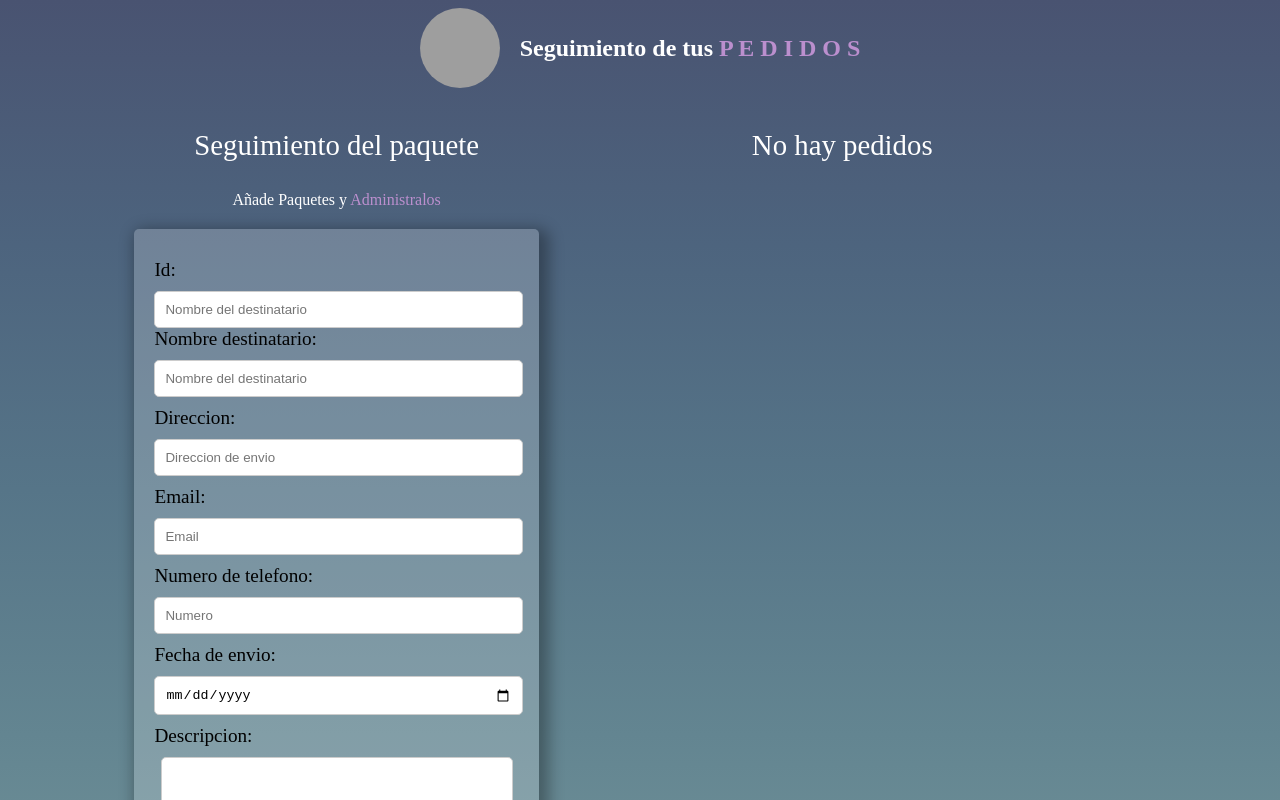
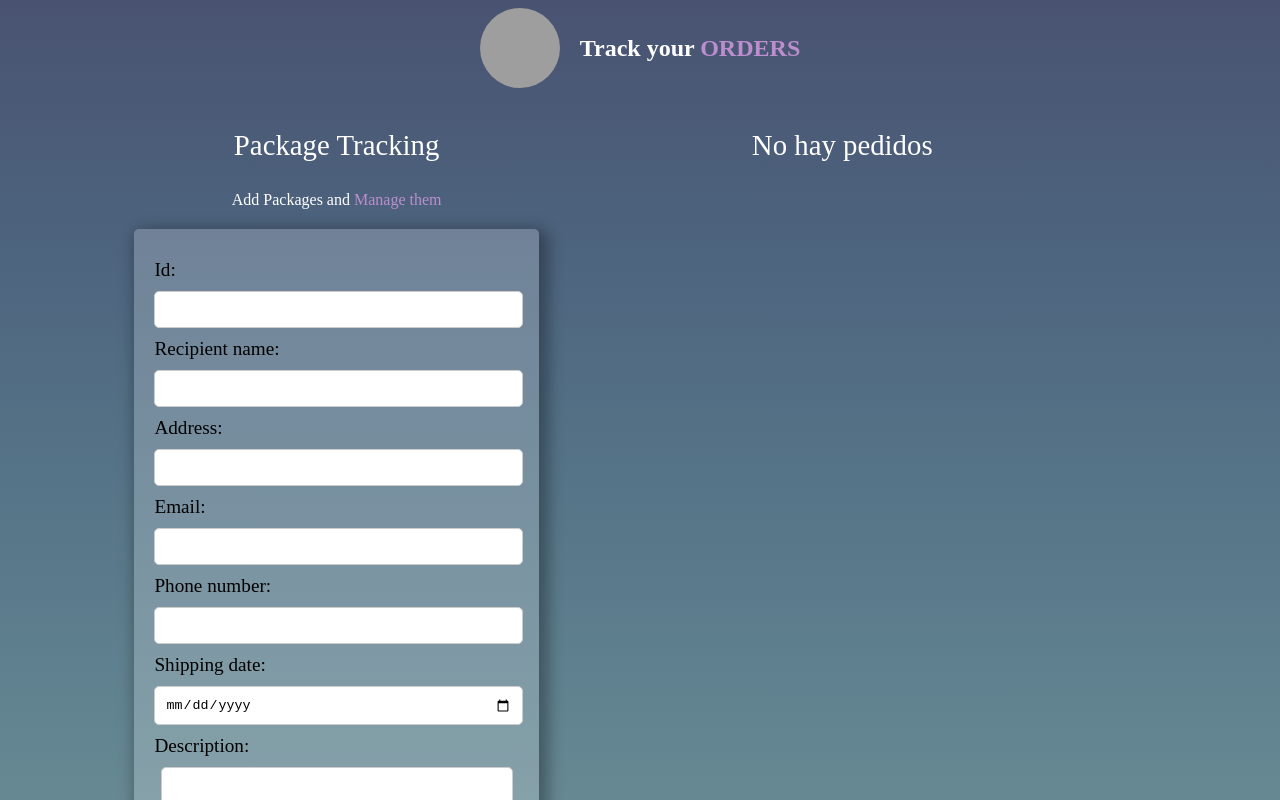
Before and after one commit to dayanMichelle/reactTrackingSystem, a React (Vite) app: page / in a window 1280 px wide. Shown: the top 800 px of the page. Built offline with nearby package versions, Linux system fonts and the light colour scheme; grey boxes are pictures that could not be loaded.

Commit message:
completed

```diff
--- a/src/App.jsx
+++ b/src/App.jsx
@@ -1,4 +1,4 @@
-import { useState } from 'react'
+import { useState,useEffect } from 'react'
 import { Formulario } from './components/Formulario'
 import { Header } from './components/Header'
 import { ListadoPacientes } from './components/ListadoPacientes'
@@ -7,6 +7,21 @@ import { ListadoPacientes } from './components/ListadoPacientes'
 function App() {
   const [pedidos,setPedidos] = useState([])
   const [isEdit,setIsEdit] = useState(false)
+
+  //verificando si existe algo el LocalStorage
+  useEffect(() => {
+   const obtenerLS = () => {
+     const pedidosLS = JSON.parse(localStorage.getItem('pedidos')) ?? []
+     setPedidos(pedidosLS)
+   }
+  obtenerLS()
+  },[])
+
+  //LocalStorage
+  useEffect(() => {
+    localStorage.setItem('pedidos',JSON.stringify(pedidos))
+  },[pedidos])
+
   const [currentUser, setCurrentUser] = useState({
     id: '',
     name: '',
@@ -30,12 +45,9 @@ function App() {
    setIsEdit(true)
   }
 
-  const updateUser = (id,updatedUser) => {
-    setPedidos(pedidos.map(user=>{
-      (updatedUser.id === id ? updatedUser : user )
-    }))
-    console.log(user.id)
-    setIsEdit(false)
+  const deliteUser = id => {
+    const pedidosActualizados = pedidos.filter(user => user.id !== id);
+    setPedidos(pedidosActualizados)
   }
 
   return (
@@ -56,13 +68,12 @@ function App() {
         pedidos={pedidos}
         setPedidos = {setPedidos}
         currentUser={currentUser}
-        updateUser={updateUser}
         isEdit={isEdit}  />
 
         <ListadoPacientes
         pedidos={pedidos}
         edit={edit}
-
+        deliteUser={deliteUser}
          />
       </div>
     </div>
--- a/src/components/Formulario.jsx
+++ b/src/components/Formulario.jsx
@@ -1,6 +1,6 @@
 import { useState, useEffect } from "react"
 import { useForm } from "react-hook-form"
-export const Formulario = ({ pedidos, setPedidos, currentUser, isEdit, updateUser }) => {
+export const Formulario = ({ pedidos, setPedidos, currentUser, isEdit }) => {
 
   const { register, handleSubmit, watch, formState: { errors }, setValue } = useForm({
     defaultValues: currentUser
@@ -20,7 +20,6 @@ export const Formulario = ({ pedidos, setPedidos, currentUser, isEdit, updateUse
     setPedido(data)
 
     if (isEdit) {
-      console.log('acabas de editar')
       setPedidos([
         ...pedidos.filter(user => user.id !== data.id),
         data
@@ -57,19 +56,19 @@ export const Formulario = ({ pedidos, setPedidos, currentUser, isEdit, updateUse
           fontSize: '1.8em',
           textAlign: 'center',
         }}>
-        Seguimiento del paquete</p>
+        Package Tracking</p>
       <a href=""
         style={{
           color: 'white',
           fontWeight: '300',
           textDecoration: 'none',
         }}>
-        Añade Paquetes y
+        Add Packages and
         <span
           style={{
             color: '#BB8FCE',
             fontWeight: '100',
-          }}> Administralos</span>
+          }}> Manage them</span>
       </a>
 
       <form onSubmit={handleSubmit(onSubmit)}
@@ -98,8 +97,9 @@ export const Formulario = ({ pedidos, setPedidos, currentUser, isEdit, updateUse
               width: '95%',
               padding: '10px',
               borderRadius: '5px',
+              marginBottom: '10px',
               border: '1px solid #ccc',
-            }} type="text" placeholder="Nombre del destinatario"
+            }}type="text"  holder=""
             {...register("id")}
           />
           <label
@@ -109,7 +109,7 @@ export const Formulario = ({ pedidos, setPedidos, currentUser, isEdit, updateUse
               textAlign: 'left',
               marginBottom: '10px',
               fontSize: '1.2em',
-            }} >Nombre destinatario:</label>
+            }} >Recipient name:</label>
           <input
             id="name"
             style={{
@@ -117,7 +117,7 @@ export const Formulario = ({ pedidos, setPedidos, currentUser, isEdit, updateUse
               padding: '10px',
               borderRadius: '5px',
               border: '1px solid #ccc',
-            }} type="text" placeholder="Nombre del destinatario"
+            }} type="text"  holder="Nombre del destinatario"
             {...register("name")}
           />
         </div>
@@ -130,7 +130,7 @@ export const Formulario = ({ pedidos, setPedidos, currentUser, isEdit, updateUse
               textAlign: 'left',
               marginBottom: '10px',
               fontSize: '1.2em',
-            }} >Direccion:</label>
+            }} >Address:</label>
           <input
             id="address"
             {...register("address")}
@@ -139,7 +139,7 @@ export const Formulario = ({ pedidos, setPedidos, currentUser, isEdit, updateUse
               padding: '10px',
               border: '1px solid #ccc',
               borderRadius: '5px',
-            }} type="text" placeholder="Direccion de envio" />
+            }} type="text"  holder="Direccion de envio" />
         </div>
 
         <div style={{ marginBottom: '10px', }}>
@@ -153,14 +153,13 @@ export const Formulario = ({ pedidos, setPedidos, currentUser, isEdit, updateUse
             }} >Email:</label>
           <input
             id="email"
-            value="fwefw@d.cl"
             {...register("email")}
             style={{
               border: '1px solid #ccc',
               borderRadius: '5px',
               width: '95%',
               padding: '10px',
-            }} type="email" placeholder="Email" />
+            }} type="email"  holder="Email" />
         </div>
 
         <div style={{ marginBottom: '10px', }}>
@@ -171,7 +170,7 @@ export const Formulario = ({ pedidos, setPedidos, currentUser, isEdit, updateUse
               textAlign: 'left',
               marginBottom: '10px',
               fontSize: '1.2em',
-            }} >Numero de telefono:</label>
+            }} >Phone number:</label>
           <input
             id="number"
             {...register("number")}
@@ -180,7 +179,7 @@ export const Formulario = ({ pedidos, setPedidos, currentUser, isEdit, updateUse
               borderRadius: '5px',
               width: '95%',
               padding: '10px',
-            }} type="text" placeholder="Numero" />
+            }} type="text"  holder="Numero" />
         </div>
 
         <div style={{ marginBottom: '10px', }}>
@@ -191,7 +190,7 @@ export const Formulario = ({ pedidos, setPedidos, currentUser, isEdit, updateUse
               textAlign: 'left',
               marginBottom: '10px',
               fontSize: '1.2em',
-            }} >Fecha de envio:</label>
+            }} >Shipping date:</label>
           <input
             id="date"
             {...register("date")}
@@ -200,7 +199,7 @@ export const Formulario = ({ pedidos, setPedidos, currentUser, isEdit, updateUse
               borderRadius: '5px',
               width: '95%',
               padding: '10px',
-            }} type="date" placeholder="Numero" />
+            }} type="date"  holder="Numero" />
         </div>
 
         <div style={{ marginBottom: '10px', }}>
@@ -211,7 +210,7 @@ export const Formulario = ({ pedidos, setPedidos, currentUser, isEdit, updateUse
               textAlign: 'left',
               marginBottom: '10px',
               fontSize: '1.2em',
-            }} >Descripcion:</label>
+            }} >Description:</label>
           <textarea
             {...register("description")}
             style={{
@@ -233,7 +232,7 @@ export const Formulario = ({ pedidos, setPedidos, currentUser, isEdit, updateUse
             borderRadius: '5px',
             transition: 'all 0.3s ease',
           }}
-          value={isEdit ? 'Editar' : 'Agregar'} />
+          value={isEdit ? 'Edit' : 'Add'} />
 
 
       </form>
--- a/src/components/Header.jsx
+++ b/src/components/Header.jsx
@@ -22,7 +22,7 @@ export const Header = () => {
         textAlign:'center'
         }
     }
-      >Seguimiento de tus <span style={{color:'#BB8FCE'}}>P E D I D O S</span></h2>
+      >Track your <span style={{color:'#BB8FCE'}}>ORDERS</span></h2>
     </div>
 
   )
--- a/src/components/ListadoPacientes.jsx
+++ b/src/components/ListadoPacientes.jsx
@@ -1,7 +1,7 @@
 import { useEffect } from "react"
 import { Pedido } from "./Pedido"
 
-export const ListadoPacientes = ({ pedidos,edit }) => {
+export const ListadoPacientes = ({ pedidos, edit, deliteUser }) => {
   console.log(pedidos)
 
   return (
@@ -19,25 +19,26 @@ export const ListadoPacientes = ({ pedidos,edit }) => {
               fontSize: '1.8em',
               textAlign: 'center',
             }}>
-            Listado de envios</p>
+            Shipping List</p>
           <a href=""
             style={{
               color: 'white',
               fontWeight: '300',
               textDecoration: 'none',
             }}>
-            Adminstra pedidos y
+            Manage orders and
             <span
               style={{
                 color: '#BB8FCE',
                 fontWeight: '100',
-              }}> Envios</span>
+              }}> Shipping</span>
           </a>
           {pedidos.map((pedido) => (
             <Pedido
-            edit={edit}
+              edit={edit}
               key={pedido.id}
               pedido={pedido}
+              deliteUser={deliteUser}
             />
           )
           )}
--- a/src/components/Pedido.jsx
+++ b/src/components/Pedido.jsx
@@ -1,19 +1,26 @@
-export const Pedido = ({pedido,edit}) => {
+
+
+export const Pedido = ({ pedido, edit, deliteUser }) => {
+    const handledDelite = () => {
+        const respuesta = confirm('Deseas elimar este paciente');
+        respuesta && deliteUser(pedido.id)
+    }
 
     return (
         <div style={{
             backgroundColor: 'white',
             margin: '20px',
-            padding: '10px 5px',
+            padding: '10px 35px',
             borderRadius: '5px',
             color: 'black',
+            textAlign:'left',
+            fontSize: '1.2em',
         }}>
             <p
                 style={{
                     fontweight: 'bold',
-                    textTransform: 'uppercase',
 
-                }}>Nombre: {''}
+                }}>Name: {''}
                 <span style={{
                     fontweight: '100',
                     textTransform: 'Capitalize',
@@ -23,9 +30,8 @@ export const Pedido = ({pedido,edit}) => {
             <p
                 style={{
                     fontweight: 'bold',
-                    textTransform: 'uppercase',
 
-                }}>Direccion: {''}
+                }}>Address: {''}
                 <span style={{
                     fontweight: '100',
                     textTransform: 'Capitalize',
@@ -35,7 +41,6 @@ export const Pedido = ({pedido,edit}) => {
             <p
                 style={{
                     fontweight: 'bold',
-                    textTransform: 'uppercase',
 
                 }}>Email: {''}
                 <span style={{
@@ -47,7 +52,6 @@ export const Pedido = ({pedido,edit}) => {
             <p
                 style={{
                     fontweight: 'bold',
-                    textTransform: 'uppercase',
 
                 }}>N°: {''}
                 <span style={{
@@ -59,9 +63,8 @@ export const Pedido = ({pedido,edit}) => {
             <p
                 style={{
                     fontweight: 'bold',
-                    textTransform: 'uppercase',
 
-                }}>Fecha de envio: {''}
+                }}>Shipping date: {''}
                 <span style={{
                     fontweight: '100',
                     textTransform: 'Capitalize',
@@ -71,7 +74,6 @@ export const Pedido = ({pedido,edit}) => {
             <p
                 style={{
                     fontweight: 'bold',
-                    textTransform: 'uppercase',
 
                 }}>Description: {''}
                 <span style={{
@@ -79,7 +81,7 @@ export const Pedido = ({pedido,edit}) => {
                     textTransform: 'Capitalize',
                 }}>{pedido.description}</span>
             </p>
-            <div style={{display:'flex',gap:'30px'}}>
+            <div style={{ display: 'flex', gap: '30px' }}>
                 <button type="button"
                     className="btn"
                     style={{
@@ -91,10 +93,11 @@ export const Pedido = ({pedido,edit}) => {
                         borderRadius: '5px',
                         transition: 'all 0.3s ease',
                     }}
-                onClick={()=>{edit(pedido)}}
-                >Editar</button>
+                    onClick={() => { edit(pedido) }}
+                >Edit</button>
                 <button type="button"
                     className="btnDelete"
+                    onClick={handledDelite}
                     style={{
                         width: '100%',
                         padding: '15px',
@@ -103,7 +106,7 @@ export const Pedido = ({pedido,edit}) => {
                         border: 'none',
                         borderRadius: '5px',
                         transition: 'all 0.3s ease',
-                }}>Eliminar</button>
+                    }}>Remove</button>
             </div>
 
         </div>
```
Lines whose indentation alone changed are shown as unchanged.
